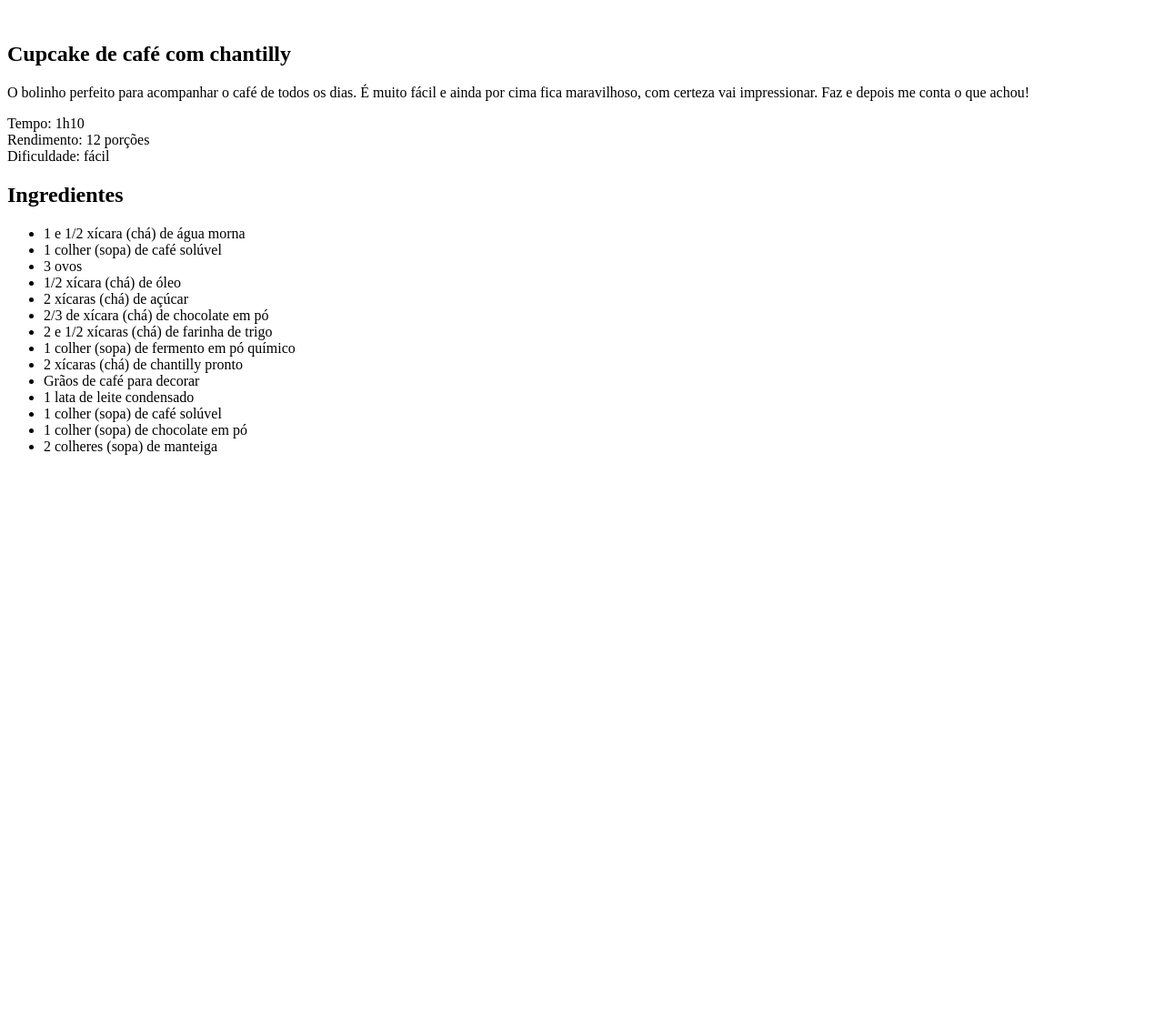
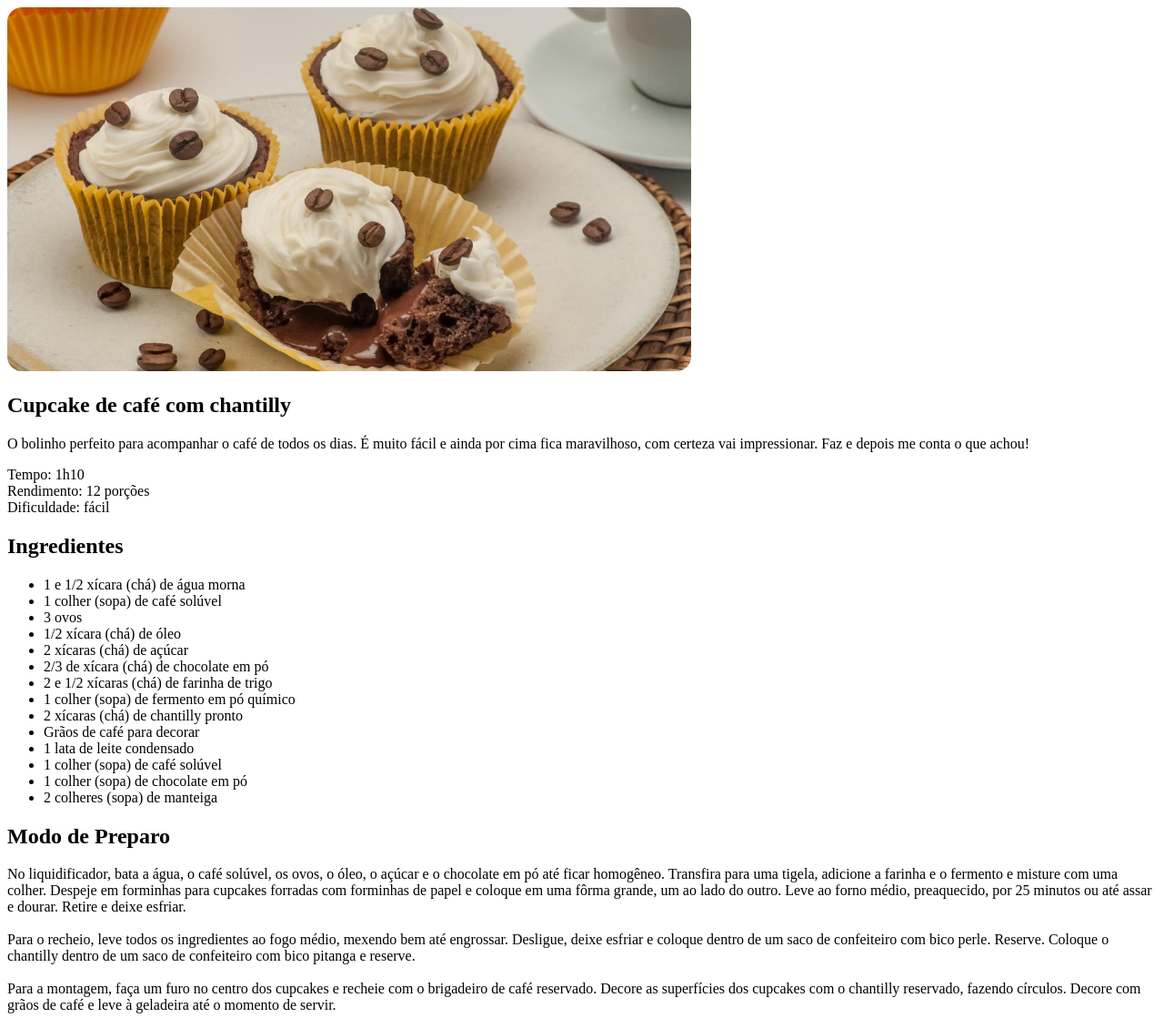
Before and after one commit to klucas27/Receita, a plain HTML site: page index.html in a window 1280 px wide. Shown: the whole page at 91% size. Before the commit the page ends 800 px from the top, so only its background shows below. Drawn offline with Linux system fonts and the light colour scheme.

Commit message:
adicionando imagem com css

```diff
--- a/index.html
+++ b/index.html
@@ -4,11 +4,12 @@
     <meta charset="UTF-8">
     <meta name="viewport" content="width=device-width, initial-scale=1.0">
     <title>Pagina de Receita</title>
+    <link rel="stylesheet" href="style.css">
 </head>
 <body>
 
     <page id="page">
-        <img src="" alt=""></img>
+        <img src="/assets/main-image.png" alt="imagem de cupcakes"></img>
         <main>
             <section id="about">
                 <h1>Cupcake de café com chantilly</h1>
@@ -38,6 +39,18 @@
                     <li>2 colheres (sopa) de manteiga</li>
                 </ul>
             </section>
+            <section id="preparation">
+                <h2>Modo de Preparo</h2>
+                <p>
+                    No liquidificador, bata a água, o café solúvel, os ovos, o óleo, o açúcar e o chocolate em pó até ficar homogêneo. Transfira para uma tigela, adicione a farinha e o fermento e misture com uma colher. Despeje em forminhas para cupcakes forradas com forminhas de papel e coloque em uma fôrma grande, um ao lado do outro. Leve ao forno médio, preaquecido, por 25 minutos ou até assar e dourar. Retire e deixe esfriar.
+                    <br><br>
+                    Para o recheio, leve todos os ingredientes ao fogo médio, mexendo bem até engrossar. Desligue, deixe esfriar e coloque dentro de um saco de confeiteiro com bico perle. Reserve. Coloque o chantilly dentro de um saco de confeiteiro com bico pitanga e reserve.
+                    <br><br>
+                    Para a montagem, faça um furo no centro dos cupcakes e recheie com o brigadeiro de café reservado. Decore as superfícies dos cupcakes com o chantilly reservado, fazendo círculos. Decore com grãos de café e leve à geladeira até o momento de servir.
+                </p>
+
+
+            </section>
         </main>
     </page>
 
--- /dev/null
+++ b/style.css
@@ -0,0 +1,3 @@
+img{
+    border-radius: 16px;
+}
```
Also changed, not shown: assets/main-image.png (added), 1 other file.
